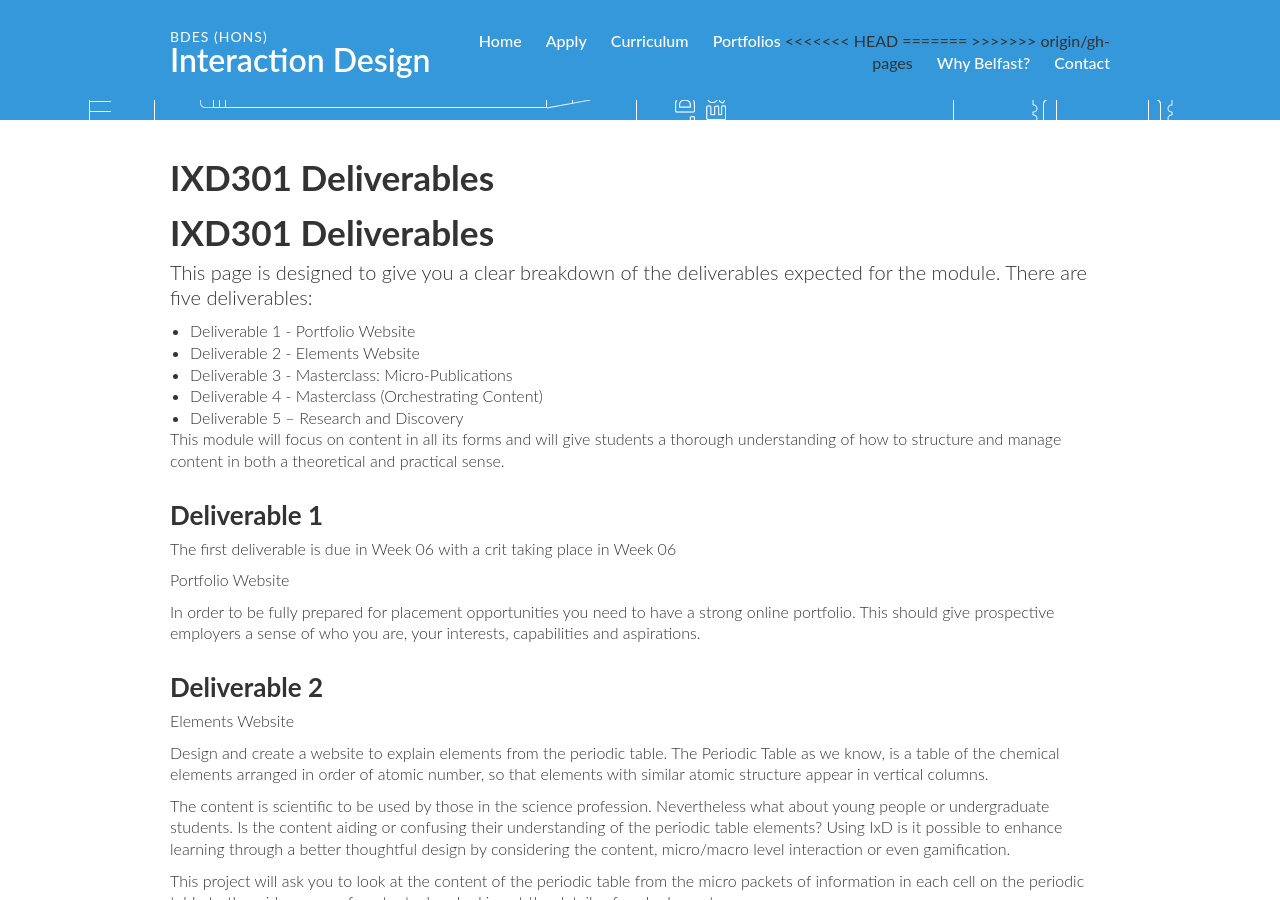
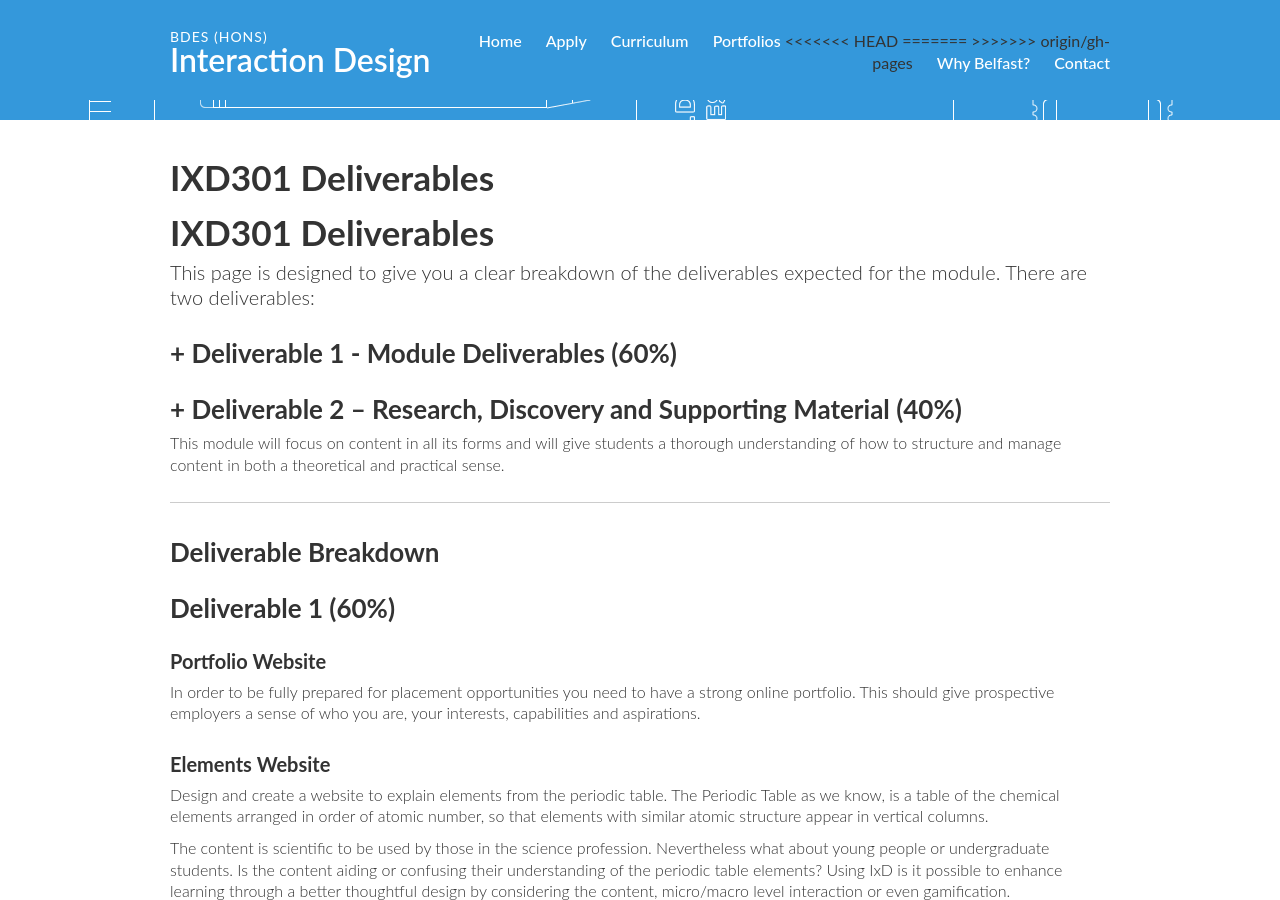
Before and after one commit to ixdbelfast/ixdbelfast.github.io, a Jekyll site: the page built from modules/IXD301/IXD301-Deliverables.md, in a window 1280 px wide and 900 px high, scrolled down 410 px. Built offline with Jekyll 4.4.1, drawn with Linux system fonts in a browser that asks for light colours; our own code applies the rules of GitHub Pages for plain Markdown files; some of the changed text lies outside the part shown.

Commit message:
IXD301 deliverables update

```diff
--- a/modules/IXD301/IXD301-Deliverables.md
+++ b/modules/IXD301/IXD301-Deliverables.md
@@ -1,32 +1,25 @@
 IXD301 Deliverables
 ========================
 
-This page is designed to give you a clear breakdown of the deliverables expected for the module. There are five deliverables:
+This page is designed to give you a clear breakdown of the deliverables expected for the module. There are two deliverables:
 
-+ Deliverable 1 - Portfolio Website
-+ Deliverable 2 - Elements Website
-+ Deliverable 3 - Masterclass: Micro-Publications
-+ Deliverable 4 - Masterclass (Orchestrating Content)
-+ Deliverable 5 – Research and Discovery
+## + Deliverable 1 - Module Deliverables (60%)
+## + Deliverable 2 – Research, Discovery and Supporting Material (40%)
 
 This module will focus on content in all its forms and will give students a thorough understanding of how to structure and manage content in both a theoretical and practical sense.
 
-Deliverable 1
+---
+
+## Deliverable Breakdown
+
+Deliverable 1 (60%)
 --------------------------------------------
 
-
-The first deliverable is due in Week 06 with a crit taking place in Week 06
-
-Portfolio Website
+### Portfolio Website
 
 In order to be fully prepared for placement opportunities you need to have a strong online portfolio. This should give prospective employers a sense of who you are, your interests, capabilities and aspirations.
 
-
-Deliverable 2
---------------------------------------------
-
-
-Elements Website
+### Elements Website
 
 Design and create a website to explain elements from the periodic table.
 The Periodic Table as we know, is a table of the chemical elements arranged in order of atomic number, so that elements with similar atomic structure appear in vertical columns.
@@ -45,15 +38,16 @@ Project Requirements
 
 In addition to your work you are required to have a full sketch book/ loose pages of drawings, ideas, concepts, thoughts, inspiration, context, designs.  Digital prototypes can also be displayed on your Tumblr.
 
-Deliverable 3 & 4
+### Micropublication Masterclass
 --------------------------------------------
-These are two workshops in Weeks 2 & 8 with Chris Murphy. Details will follow.
+A Micropublication Masterclass will make up Week 01. We’ll be developing concepts for ‘micro-publications’ – short, easy to consume content frgaments – and exploring how these might be packaged, delivered and consumed. Our goal is to create a portfolio piece that might (but needn’t be) developed further.
 
+---
 
-Deliverable 5
---------------------------------------------
+Deliverable 2 (40%)
+-------------------
 
+###Research, Discovery and Supporting Sketches
+Throughout the module you will be required to maintain a journal, using Tumblr, (or for IMD your workspace) which maps your research, idea development, sketches, prototypes, etc, for Deliverable 1.
 
-Research, Discovery and Supporting Sketches
-
-Throughout the module you will be required to maintain a journal  which maps your research, idea development, sketches, prototypes, etc for all deliverables.  For any interactive prototypes use Tumblr.
+**All deliverables are due in Week 13**
```
